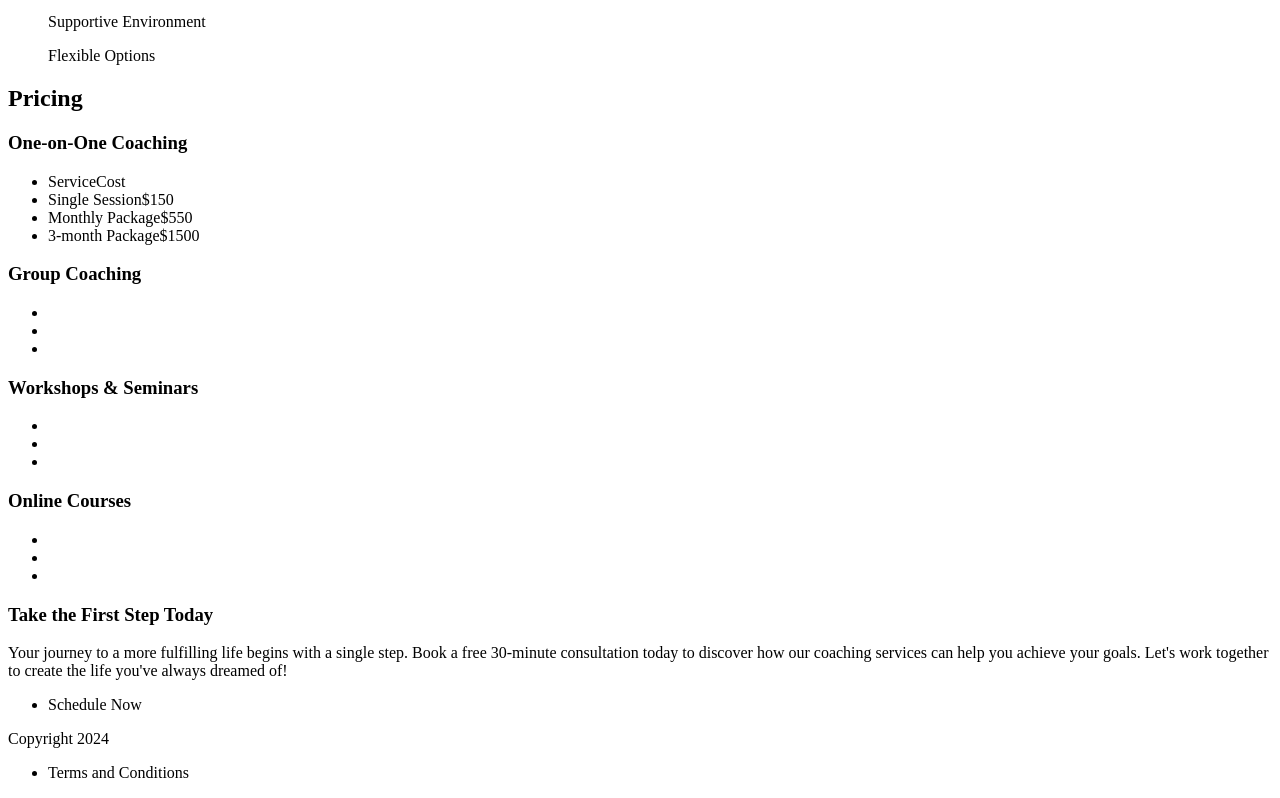
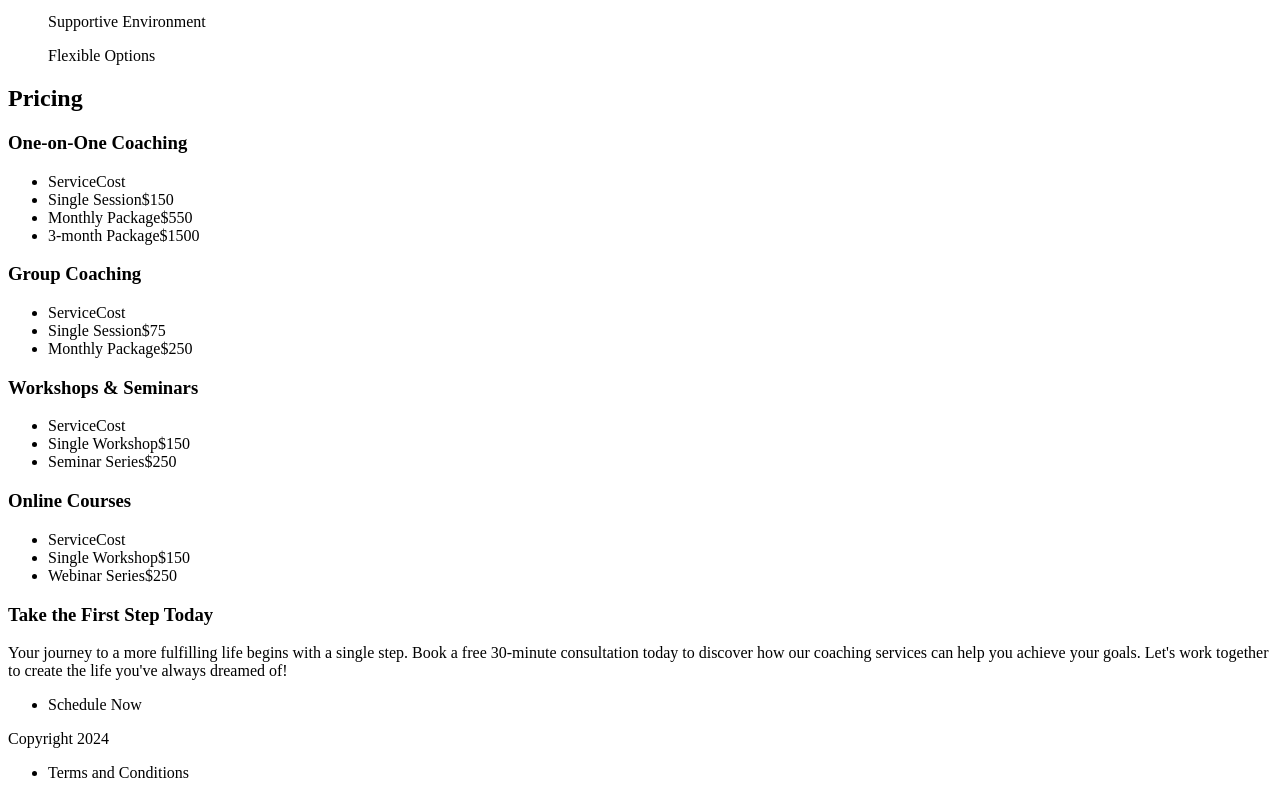
Before and after one commit to Dferna43/Path-to-Success, a plain HTML site: page index.html in a window 1280 px wide. Shown: the part 1178-1976 px from the top of the page. Drawn offline with Linux system fonts and the light colour scheme.

Commit message:
fixed pricing
miss pricing, went back and added pricing for group and seminars

```diff
--- a/index.html
+++ b/index.html
@@ -69,21 +69,21 @@
             </ul>
             <h3>Group Coaching</h3>
             <ul>
-                <li><span></span><span></span></li>
-                <li><span></span><span></span></li>
-                <li><span></span><span></span></li>
+                <li><span>Service</span><span>Cost</span></li>
+                <li><span>Single Session</span><span>$75</span></li>
+                <li><span>Monthly Package</span><span>$250</span></li>
             </ul>
             <h3>Workshops & Seminars</h3>
             <ul>
-                <li><span></span><span></span></li>
-                <li><span></span><span></span></li>
-                <li><span></span><span></span></li>
+                <li><span>Service</span><span>Cost</span></li>
+                <li><span>Single Workshop</span><span>$150</span></li>
+                <li><span>Seminar Series</span><span>$250</span></li>
             </ul>
             <h3>Online Courses</h3>
             <ul>
-                <li><span></span><span></span></li>
-                <li><span></span><span></span></li>
-                <li><span></span><span></span></li>
+                <li><span>Service</span><span>Cost</span></li>
+                <li><span>Single Workshop</span><span>$150</span></li>
+                <li><span>Webinar Series</span><span>$250</span></li>
             </ul>
         <h3>Take the First Step Today</h3>
         <p>Your journey to a more fulfilling life begins with a single step. Book a free 30-minute consultation today to discover how our coaching services can help you achieve your goals. Let's work together to create the life you've always dreamed of!</p>
```
